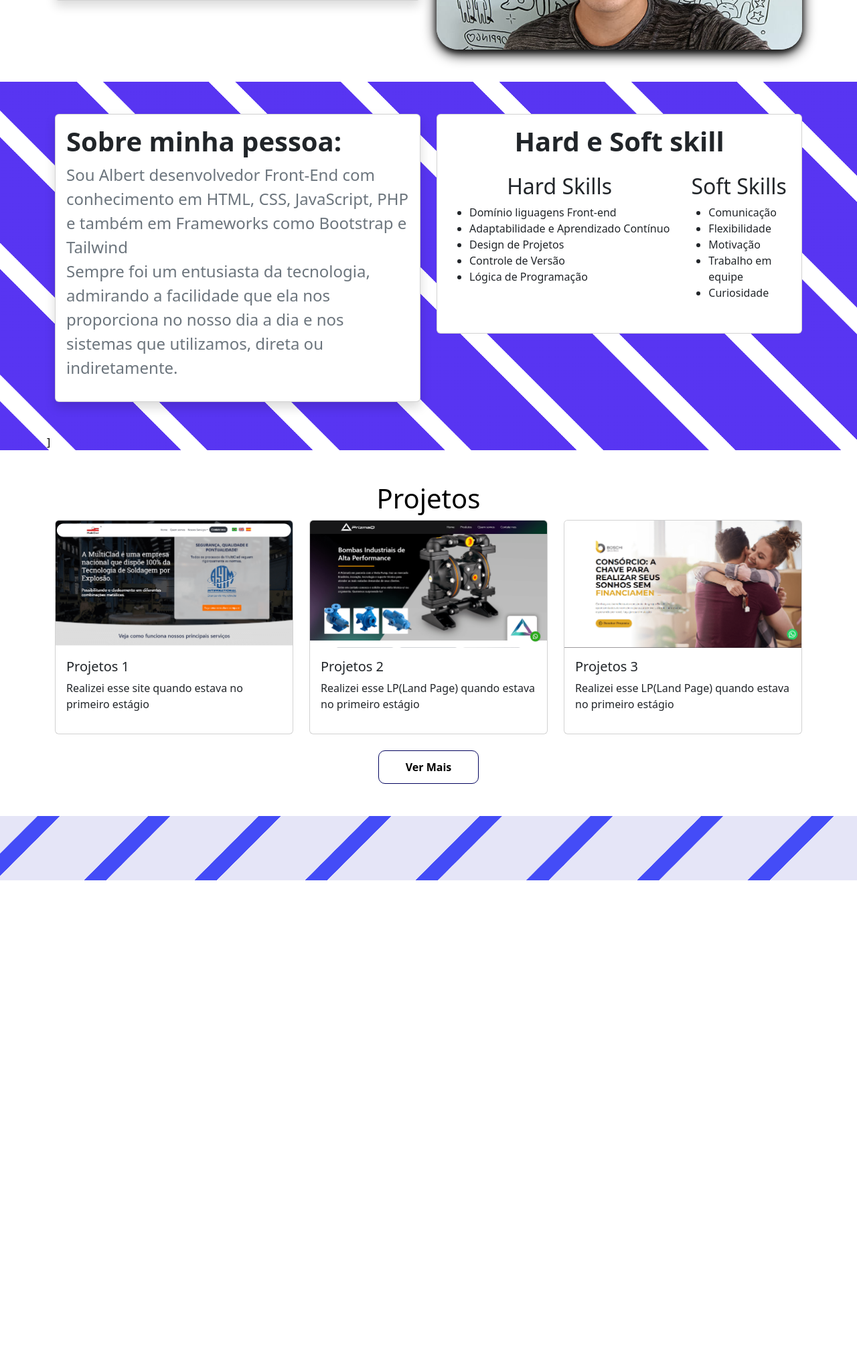
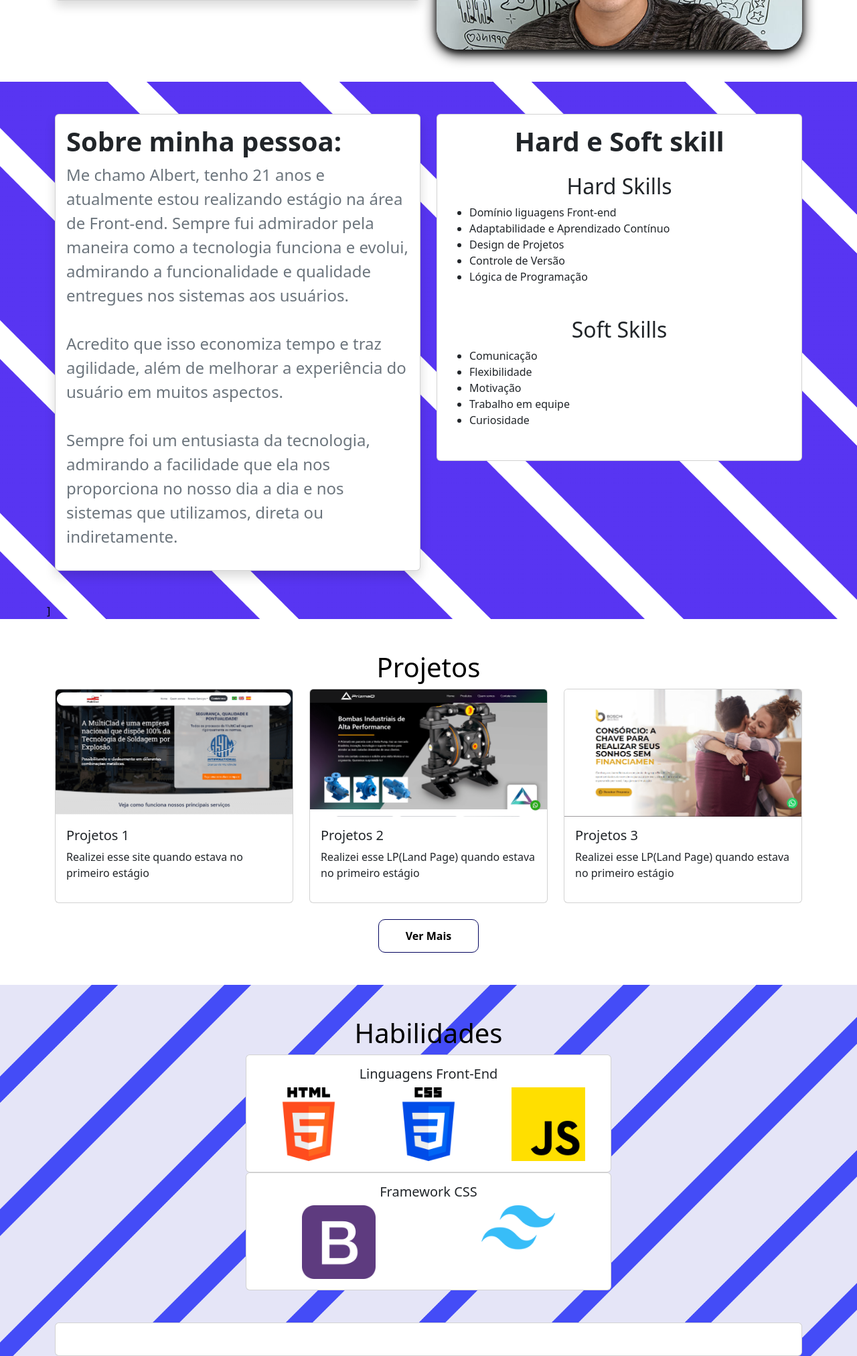
Before and after one commit to AlbertHatakeyama/portfolio-ahn, a PHP site: page / in a window 1280 px wide. Shown: the part 382-2406 px from the top of the page at 67% size. Before the commit the page ends 1696 px from the top, so only its background shows below. Run offline with PHP 8.4, Linux system fonts and the light colour scheme.

Commit message:
habilidade

```diff
--- a/assets/css/style.css
+++ b/assets/css/style.css
@@ -162,4 +162,8 @@
             padding: 3px;
             font-size: 35px
         }
+
+        .overlay{
+            display: none !important;
+        }
     }
--- a/footer.php
+++ b/footer.php
@@ -41,3 +41,16 @@
         }
     });
 </script>
+<script>
+    document.addEventListener("DOMContentLoaded", function() {
+        const habilidadeImgs = document.querySelectorAll('.habilidade-img');
+        const descricaoContainer = document.getElementById('descricao');
+
+        habilidadeImgs.forEach(function(img) {
+            img.addEventListener('click', function() {
+                const descricao = this.getAttribute('data-descricao');
+                descricaoContainer.textContent = descricao;
+            });
+        });
+    });
+</script>
--- a/index.php
+++ b/index.php
@@ -9,9 +9,8 @@
     } else {
         $saudacao = ' uma boa noite';
     }
+    ?>
 
-
-    ?>
         <?php include("header.php")
     ?>
 
@@ -42,7 +41,11 @@
                             <div class="card-body ">
                                 <h1 class="card-title fw-semibold">Sobre minha pessoa:</h1>
                                 <p class="fs-4 text-secondary">
-                                    Sou Albert desenvolvedor Front-End com conhecimento em HTML, CSS, JavaScript, PHP e também em Frameworks como Bootstrap e Tailwind
+                                    Me chamo Albert, tenho 21 anos e atualmente estou realizando estágio na área de Front-end. Sempre fui admirador pela maneira como a tecnologia funciona e evolui, admirando a funcionalidade e qualidade entregues nos sistemas aos usuários.
+                                    <br>
+                                    <br>
+                                    Acredito que isso economiza tempo e traz agilidade, além de melhorar a experiência do usuário em muitos aspectos.
+                                    <br>
                                     <br>
                                     Sempre foi um entusiasta da tecnologia, admirando a facilidade que ela nos proporciona no nosso dia a dia e nos sistemas que utilizamos, direta ou indiretamente.
                                 </p>
@@ -56,7 +59,7 @@
                             <div class="card-body h-100">
                                 <h1 class="fw-semibold">Hard e Soft skill</h1>
                                 <div class="row">
-                                    <div class="col-md-8 col-12 my-3">
+                                    <div class="col-md-8 col-12 my-3 w-100">
                                         <h2>Hard Skills</h2>
                                         <div class="text-start">
                                             <ul>
@@ -68,7 +71,7 @@
                                             </ul>
                                         </div>
                                     </div>
-                                    <div class="col-md-4 col-12 my-3">
+                                    <div class="col-md-4 col-12 my-3 w-100 ">
                                         <h2>Soft Skills</h2>
                                         <div class="text-start">
                                             <ul>
@@ -179,9 +182,6 @@
                             <img src="assets/imagens/linguagens/js.png" class="img-fluid" alt="">
                             <img src="assets/imagens/linguagens/php.png" class="img-fluid" alt="">
                             <img src="assets/imagens/linguagens/tailwind.svg.png" class="img-fluid" alt="">
-                            <button class="btn btn-primary">
-                                <a href="https://seusite.com" target="_blank">Visite o Site</a>
-                            </button>
                         </div>
                         <div class="card-body h-100">
                             <h5 class="card-title">Projetos 4</h5>
@@ -235,15 +235,67 @@
             <button id="ver-mais-menos" class="btn button ver-mais">Ver Mais</button>
         </div>
     </section>
-    <section class="habilidades" id="habilidade">
-        <div  class="container py-5">
+    <section class="habilidades" id="habilidades">
+        <div class="container py-5">
             <div class="row">
-                <div class="col-md-8 offset-md-2 text-center">
+                <div class="col-md-12 text-center">
+                    <h1>Habilidades</h1>
+                </div>
+            </div>
+            <div class="row justify-content-center">
+                <div class="col-md-6 col-12">
+                    <div class="card">
+                        <div class="card-body">
+                            <h5 class="card-title text-center">Linguagens Front-End</h5>
+                            <div class="row justify-content-around">
+                                <div class="col-md-3">
+                                    <img src="assets/imagens/linguagens/html-5.png" class="img-fluid habilidade-img" alt="HTML" data-descricao="HTML é uma linguagem de marcação para criar páginas web.">
+                                </div>
+                                <div class="col-md-3">
+                                    <img src="assets/imagens/linguagens/css-3.png" class="img-fluid habilidade-img" alt="CSS" data-descricao="CSS é uma linguagem de estilo usada para estilizar elementos HTML.">
+                                </div>
+                                <div class="col-md-3">
+                                    <img src="assets/imagens/linguagens/js.png" class="img-fluid habilidade-img" alt="JavaScript" data-descricao="JavaScript é uma linguagem de programação para tornar as páginas web interativas.">
+                                </div>
+                            </div>
+                        </div>
+                    </div>
+                </div>
+            </div>
+            <div class="row justify-content-center">
+                <div class="col-md-6 col-12">
+                    <div class="card">
+                        <div class="card-body">
+                            <h5 class="card-title text-center">Framework CSS</h5>
+                            <div class="row justify-content-around">
+                                <div class="col-md-3">
+                                    <img src="assets/imagens/linguagens/bootstrap.png" class="img-fluid habilidade-img" alt="Bootstrap" data-descricao="Bootstrap é um framework CSS popular para desenvolvimento de sites responsivos.">
+                                </div>
+                                <div class="col-md-3">
+                                    <img src="assets/imagens/linguagens/tailwind.png" class="img-fluid habilidade-img" alt="Tailwind CSS" data-descricao="Tailwind CSS é um framework CSS utilitário para criar designs customizados rapidamente.">
+                                </div>
+                            </div>
+                        </div>
+                    </div>
+                </div>
+            </div>
+        </div>
+        <div class="container">
+            <div class="justify-content-end">
+                <div class="card">
+                    <div class="card-body">
+                        <div id="descricao-container">
+                            <p id="descricao"></p>
+                        </div>
+                    </div>
                 </div>
             </div>
         </div>
     </section>
 
+
+
+
 </main>
 
 <?php include("footer.php") ?>
```
Also changed, not shown: assets/imagens/linguagens/react.png (added), assets/imagens/linguagens/sass.png (added), assets/imagens/linguagens/tailwind.png (renamed from assets/imagens/linguagens/tailwind.svg.png), assets/imagens/linguagens/typescript.png (added), assets/imagens/linguagens/vuejs.png (added).
